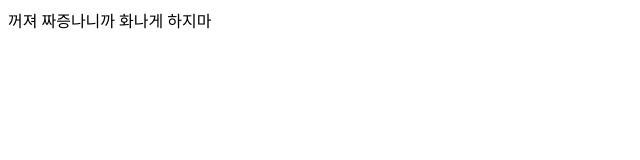
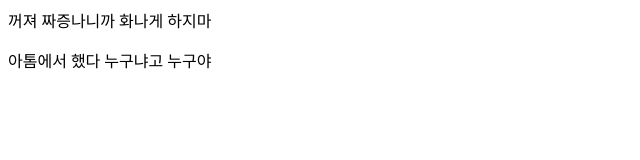
Before and after one commit to scv0622/scv0622.github.io, a plain HTML site: page index.html in a window 1280 px wide. Shown: the whole page, without its empty margins (0-640 px from the left). Drawn offline with Linux system fonts and the light colour scheme.

Commit message:
아톰 수정

```diff
--- a/index.html
+++ b/index.html
@@ -1,3 +1,7 @@
 꺼져
 짜증나니까
 화나게 하지마
+<p>
+  아톰에서 했다
+  누구냐고
+  누구야
```
